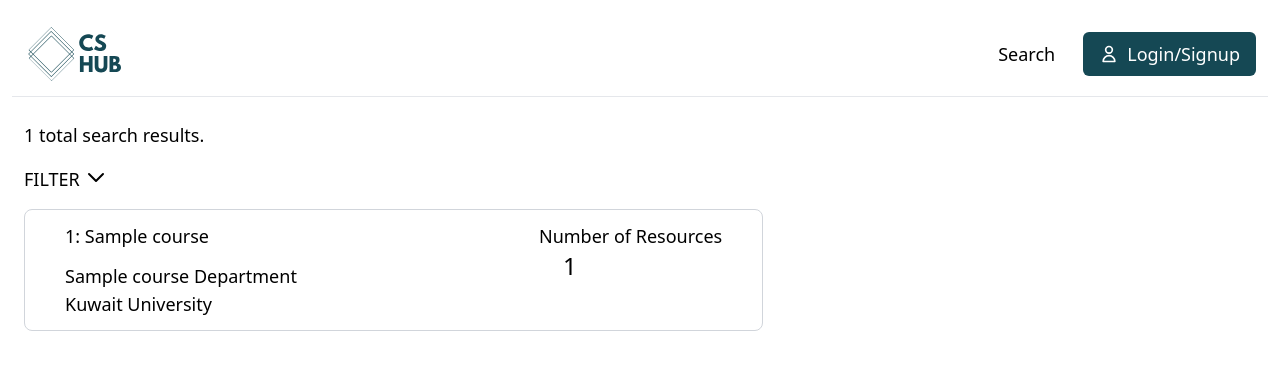
After one commit to mohamad-selman/cshub, a Django app: template app/templates/results-old.html in a window 1280 px wide. The commit adds this page. Shown: the top 370 px of the page. Run offline with Django 4.2, Linux system fonts and the light colour scheme; the template is opened without the code that fills it: most values are stand-ins (such as "Sample title", 1, 10 or a date in 2020); some libraries are stand-ins or nearby versions.

Commit message:
Active search

```diff
--- /dev/null
+++ b/app/templates/results-old.html
@@ -0,0 +1,48 @@
+<!DOCTYPE html>
+{% load static %}
+<html lang="en">
+<head>
+  <meta charset="UTF-8">
+  <meta name="viewport" content="width=device-width, initial-scale=1.0">
+  <script src="https://cdn.tailwindcss.com"></script>
+  <link rel="stylesheet" href="{% static '/app/css/main.css' %}">
+
+  <title>CSHUB - Search Results</title>
+</head>
+<body class="p-3 text-xs sm:text-base lg:text-lg">
+  {% include 'header.html' %}
+
+  <div class="mt-6 px-3">
+    <p class="mt-4 mb-4">
+      <span class="font-medium">{{count}}</span> total search results.
+    </p>
+
+    <div class="flex gap-x-1">
+      FILTER
+      <svg xmlns="http://www.w3.org/2000/svg" class="lg:h-6 h-4" fill="none" viewBox="0 0 24 24" stroke="currentColor">
+        <path stroke-linecap="round" stroke-linejoin="round" stroke-width="2" d="M19 9l-7 7-7-7" />
+      </svg>
+    </div>
+
+    <div class="md:w-4/5 lg:w-3/5">
+      {% for c in courses %}
+      <a href="{% url 'course' cid=c.course_id %}">
+        <div class="my-4 p-3 border border-gray-300 rounded-lg
+        bg-white flex px-10 gap-x-6 justify-between
+        hover:bg-neutral-200">
+          <span>
+            <p class="font-medium mb-3">{{c.course_id}}: {{c.course_name}}</p>
+            {{c.dept_name}} Department<br>
+            Kuwait University
+          </span>
+          <div>
+            <p>Number of Resources</p>
+            <p class="ml-6"><span class="text-2xl">{{c.count | default_if_none:"0"}}</span></p>
+          </div>
+        </div>
+      </a>
+      {% endfor %}
+    </div>
+  </div>
+</body>
+</html>
```
Also changed, not shown: app/templates/index-old.html (added, +39 -0 lines), app/templates/index.html (+18 -15 lines), app/templates/results.html (+1 -24 lines).
